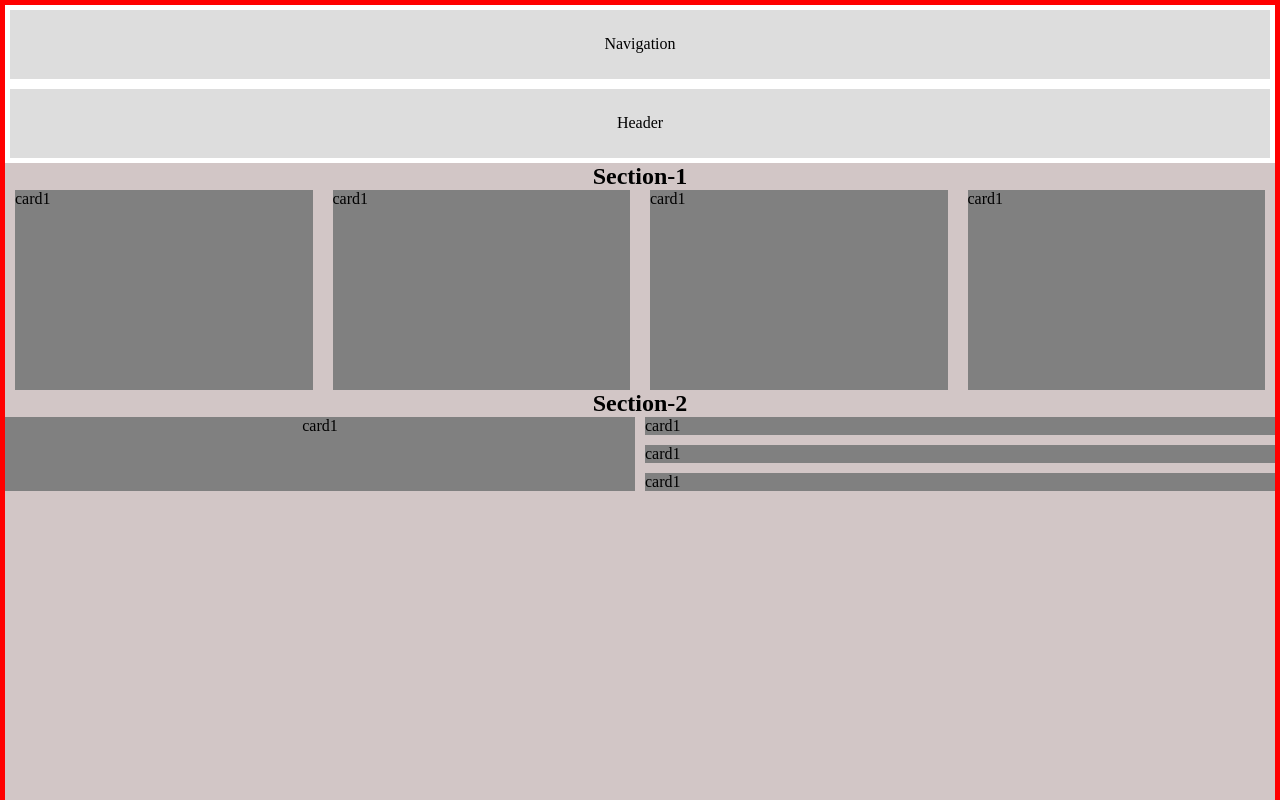
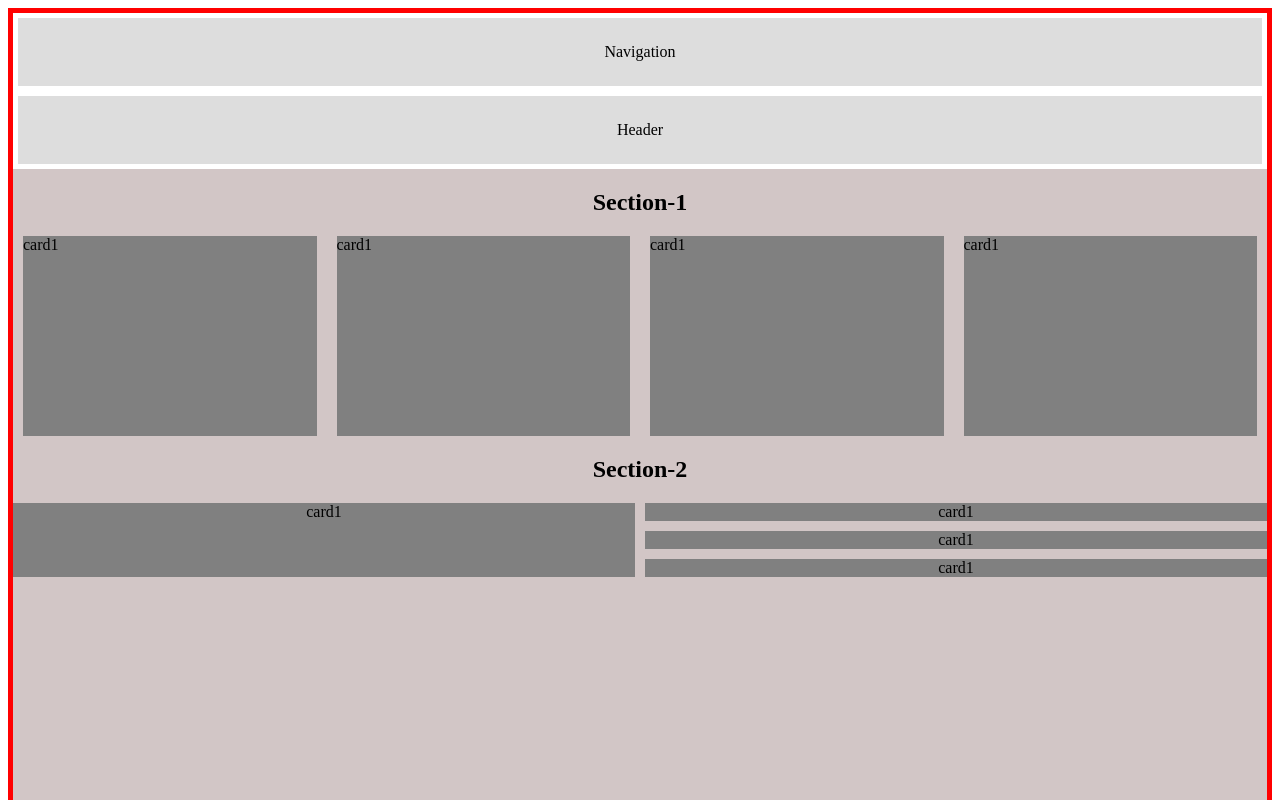
Before and after one commit to afreul-joy/Web-Eng-Lab-Layout-Design, a plain HTML site: page index.html in a window 1280 px wide. Shown: the top 800 px of the page. Drawn offline with Linux system fonts and the light colour scheme.

Commit message:
sec2 updte

```diff
--- a/index.html
+++ b/index.html
@@ -24,7 +24,7 @@
 
         <section class="'sec-2">
             <h2 style="text-align: center">Section-2</h2>
-            <div class="content-2">
+            <div class="content">
                 <div class="sub-con-left">
                     <div class="card5">card1</div>
                 </div>
--- a/style.css
+++ b/style.css
@@ -1,7 +1,3 @@
-* {
-  margin: 0;
-  box-sizing: border-box;
-}
 .container {
   height: 1400px;
   background-color: #d2c6c6;
@@ -32,12 +28,9 @@
 }
 /* ----2nd part ------ */
 
-.content-2 {
-  display: flex;
-}
 .sub-con-left {
   width: 50%;
-  /* padding: 0px 10px;  */
+
 }
 .card5 {
   text-align: center;
@@ -47,6 +40,7 @@
 .sub-con-right {
   width: 50%;
   margin-left: 10px;
+  text-align: center;
 }
 .card-right1 {
   background-color: gray;
@@ -59,4 +53,5 @@
 
 .card-right3 {
   background-color: gray;
+
 }
```
